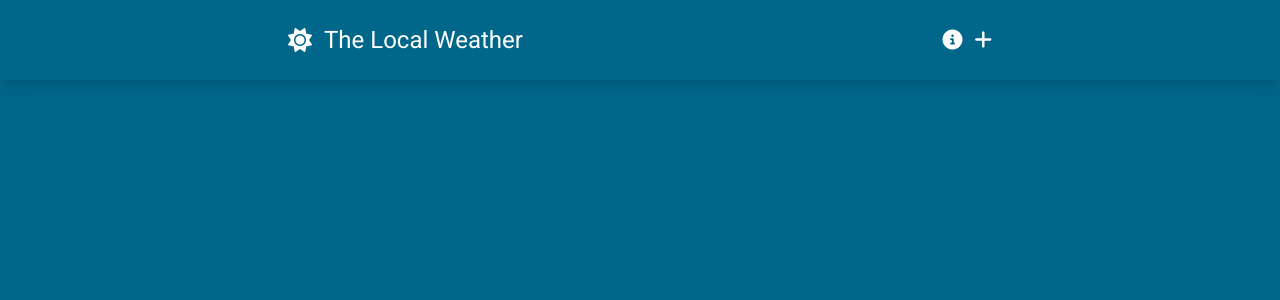
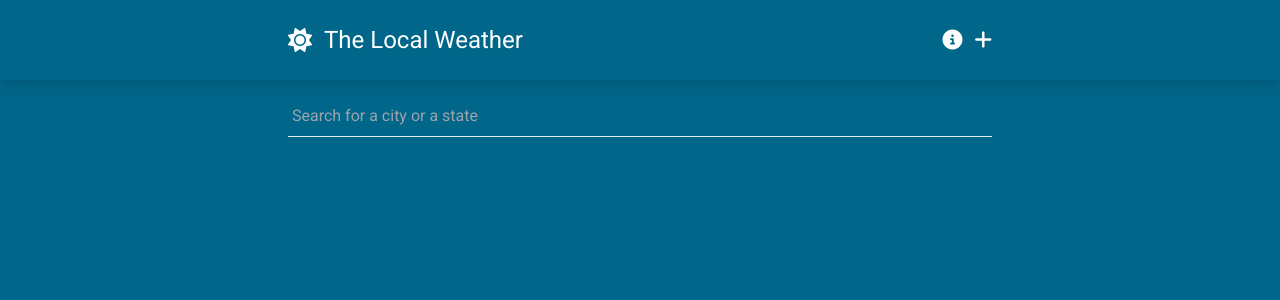
Before and after one commit to dcmallett/VueJs-Work, a Vue app in the folder vue-3-weather-app/: page / in a window 1280 px wide. Shown: the top 300 px of the page. Built offline with nearby package versions, Linux system fonts and the light colour scheme.

Commit message:
Added the APi key for the locations and a new view

```diff
--- a/vue-3-weather-app/package.json
+++ b/vue-3-weather-app/package.json
@@ -7,6 +7,7 @@
     "preview": "vite preview --port 4173"
   },
   "dependencies": {
+    "axios": "^0.27.2",
     "vue": "^3.2.37",
     "vue-router": "^4.1.3"
   },
--- a/vue-3-weather-app/src/router/index.js
+++ b/vue-3-weather-app/src/router/index.js
@@ -1,5 +1,7 @@
 import { createRouter, createWebHistory } from 'vue-router'
 import HomeView from '../views/HomeView.vue'
+import CityView from '../views/CityView.vue'
+
 
 const router = createRouter({
   history: createWebHistory(import.meta.env.BASE_URL),
@@ -9,6 +11,11 @@ const router = createRouter({
       name: 'home',
       component: HomeView
     },
+    {
+      path: '/weather/:state/:city',
+      name: 'CityView',
+      component: CityView,
+    },
 
   ]
 })
--- /dev/null
+++ b/vue-3-weather-app/src/views/CityView.vue
@@ -0,0 +1,9 @@
+<template>
+    <div>
+
+    </div>
+</template>
+
+<script setup>
+
+</script>
--- a/vue-3-weather-app/src/views/HomeView.vue
+++ b/vue-3-weather-app/src/views/HomeView.vue
@@ -1,8 +1,90 @@
+<template>
+  <main class="container text-white">
+    <div class="pt-4 mb-8 relative">
+      <input type="text"
+      v-model="searchQuery"
+      @input="getSearchResults"
+      placeholder="Search for a city or a state"
+      class="py-2 px-1 w-full bg-transparent border-b
+      focus:border-weather-secondary focus:outline-none
+      focus:shadow-[0px_1px_0_0_#00E471]"
+      />
+      <ul
+      v-if="mapboxSearchResults"
+      class="absolute bg-weather-secondary text-white
+      w-full shadow-md py-2 px-1 top-[66px]"
+      >
+      <p v-if="searchError"
+      >
+        Sorry, somthing went wrong please try again.
+      </p>
+
+      <p v-if="!searchError && mapboxSearchResults.length === 0"
+      >
+        No results match your query, try a different term
+      </p>
+      <template v-else>
+        <li v-for="searchResult in mapboxSearchResults"
+          :key="searchResult.id"
+          class="px-2 cursor-pointer"
+          @click="previewCity(searchResult)"
+        >
+          {{ searchResult.place_name }}
+        </li>
+      </template>
+
+      </ul>
+
+
+    </div>
+  </main>
+</template>
+
 <script setup>
+import { ref } from 'vue';
+import axios from "axios"
+import { useRouter } from 'vue-router';
+
+const router = useRouter();
+
+const previewCity = (searchResult) => {
+  console.log(searchResult)
+  const [city, state] = searchResult.place_name.split(',');
+   router.push({
+    name: 'CityView',
+    params: { state: state.replaceAll(" ", ""), city: city },
+    query: {
+      lat: searchResult.geometry.coordinates[1],
+      lng: searchResult.geometry.coordinates[0],
+      preview: true
+    }
+   })
+}
+
+const mapboxAPIKey = "pk.eyJ1Ijoiam9obmtvbWFybmlja2kiLCJhIjoiY2t5NjFzODZvMHJkaDJ1bWx6OGVieGxreSJ9.IpojdT3U3NENknF6_WhR2Q"
+
+const searchQuery = ref('');
+const queryTimeout = ref(null);
+const mapboxSearchResults = ref(null)
+const searchError = ref(null)
+
+const getSearchResults = () => {
+  clearTimeout(queryTimeout.value)
+  queryTimeout.value = setTimeout( async () => {
+    if (searchQuery.value !== "") {
+      try {
+            const results = await axios.get(`https://api.mapbox.com/geocoding/v5/mapbox.places/${searchQuery.value}.json?access_token=${mapboxAPIKey}&types=place`
+            );
+            mapboxSearchResults.value = results.data.features;
+      }
+      catch {
+        searchError.value = true
+      }
+
+      return;
+    }
+    mapboxSearchResults.value = null
+  }, 300)
+}
 
 </script>
-
-<template>
-  <main>
-  </main>
-</template>
```
Also changed, not shown: 1 other file (tests, documents, lock files or other folders).
